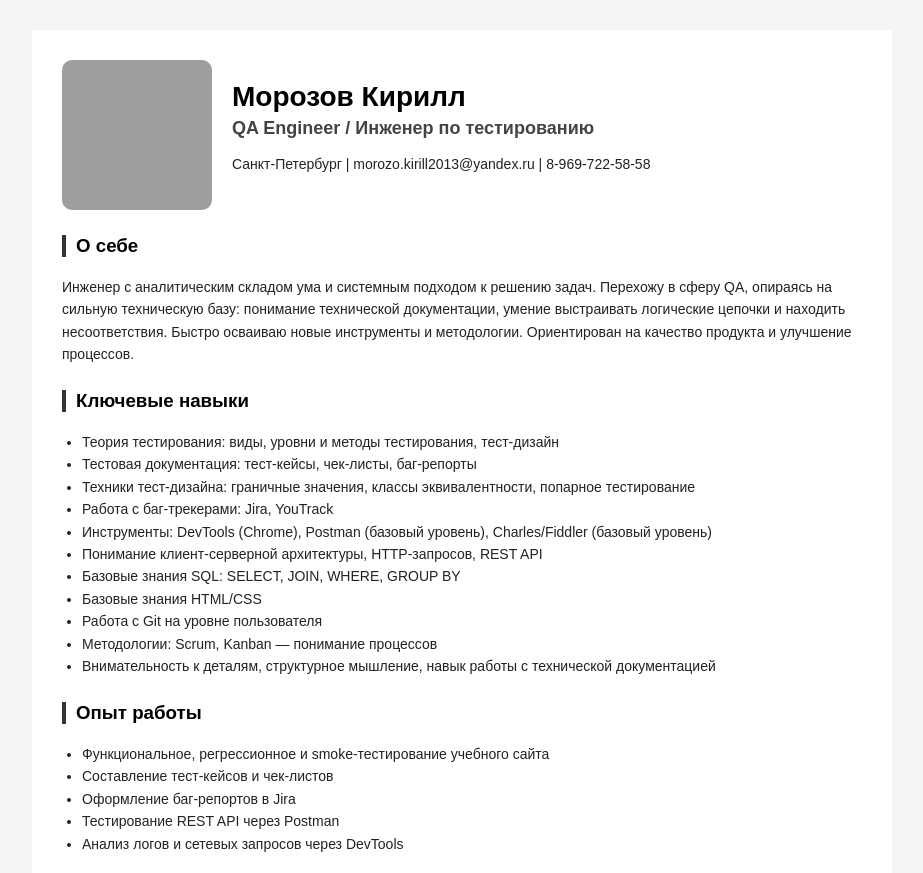
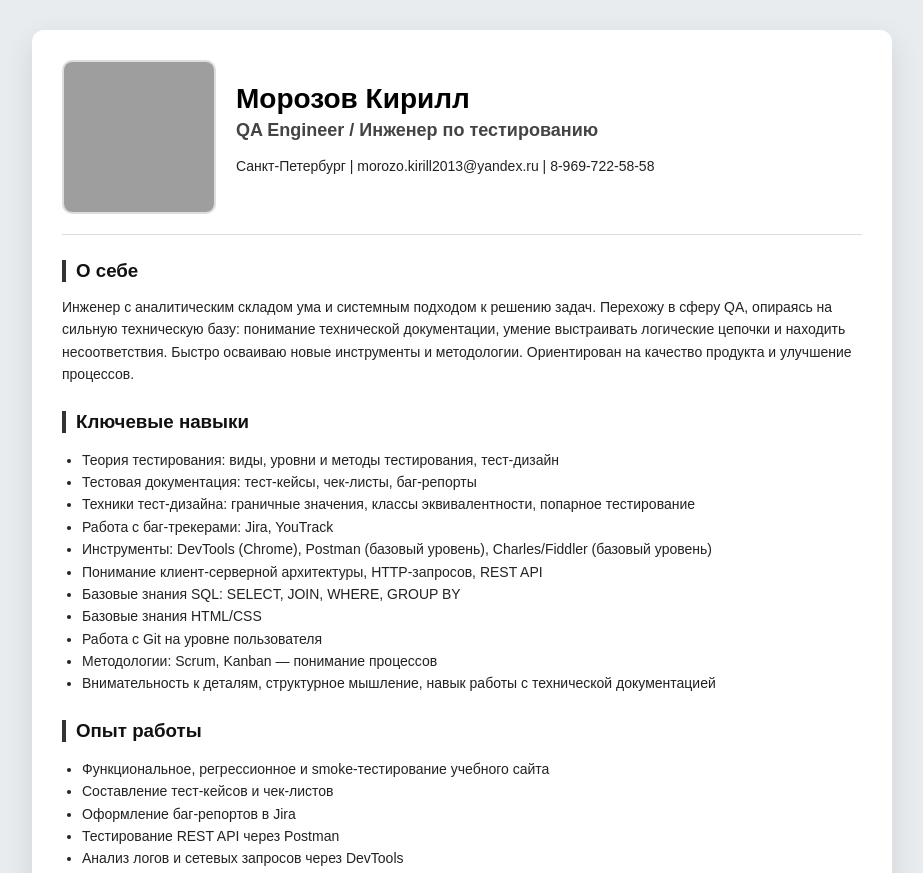
Before and after one commit to Kirill-explorer/CV, a plain HTML site: page index.html in a window 1280 px wide. Shown: the top 873 px of the page, without its empty margins (178-1101 px from the left). Drawn offline with Linux system fonts and the light colour scheme; grey boxes are pictures that could not be loaded.

Commit message:
Обновил информацию в резюме

```diff
--- a/style.css
+++ b/style.css
@@ -53,3 +53,27 @@ p, li {
 ul {
     padding-left: 20px;
 }
+
+body {
+    background: #e9ecef;
+}
+
+.container {
+    box-shadow: 0 10px 30px rgba(0,0,0,0.1);
+    border-radius: 12px;
+}
+
+.header {
+    padding-bottom: 20px;
+    border-bottom: 1px solid #ddd;
+    margin-bottom: 20px;
+}
+
+.photo {
+    border: 2px solid #ddd;
+}
+
+.block h3 {
+    color: #111;
+    margin-bottom: 10px;
+}
```
